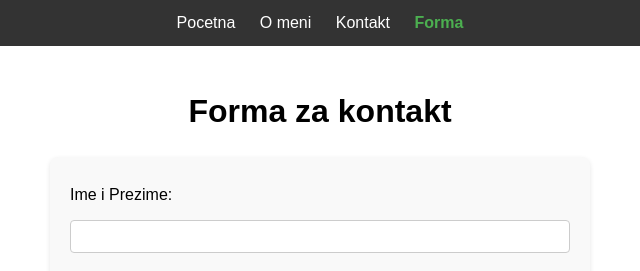
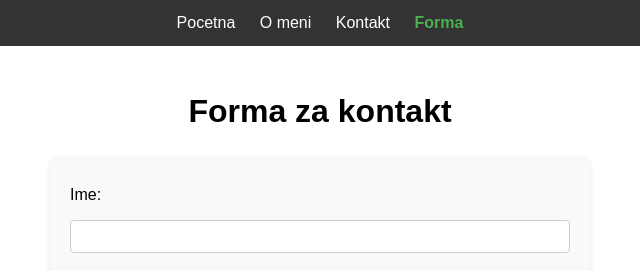
Before and after one commit to abugarski51/Projekat-Web, a plain HTML site: page form.html in a window 1280 px wide. Shown: the top 271 px of the page, 320-960 px from the left. Drawn offline with nearby package versions, Linux system fonts and the light colour scheme.

Commit message:
Update form.html

```diff
--- a/form.html
+++ b/form.html
@@ -21,7 +21,7 @@
     <main>
         <h1 class="center">Forma za kontakt</h1>
         <form id="myForm">
-            <label for="name">Ime i Prezime:</label>
+            <label for="name">Ime:</label>
             <input type="text" id="name" name="name" required>
 
             <label for="email">Email:</label>
```
